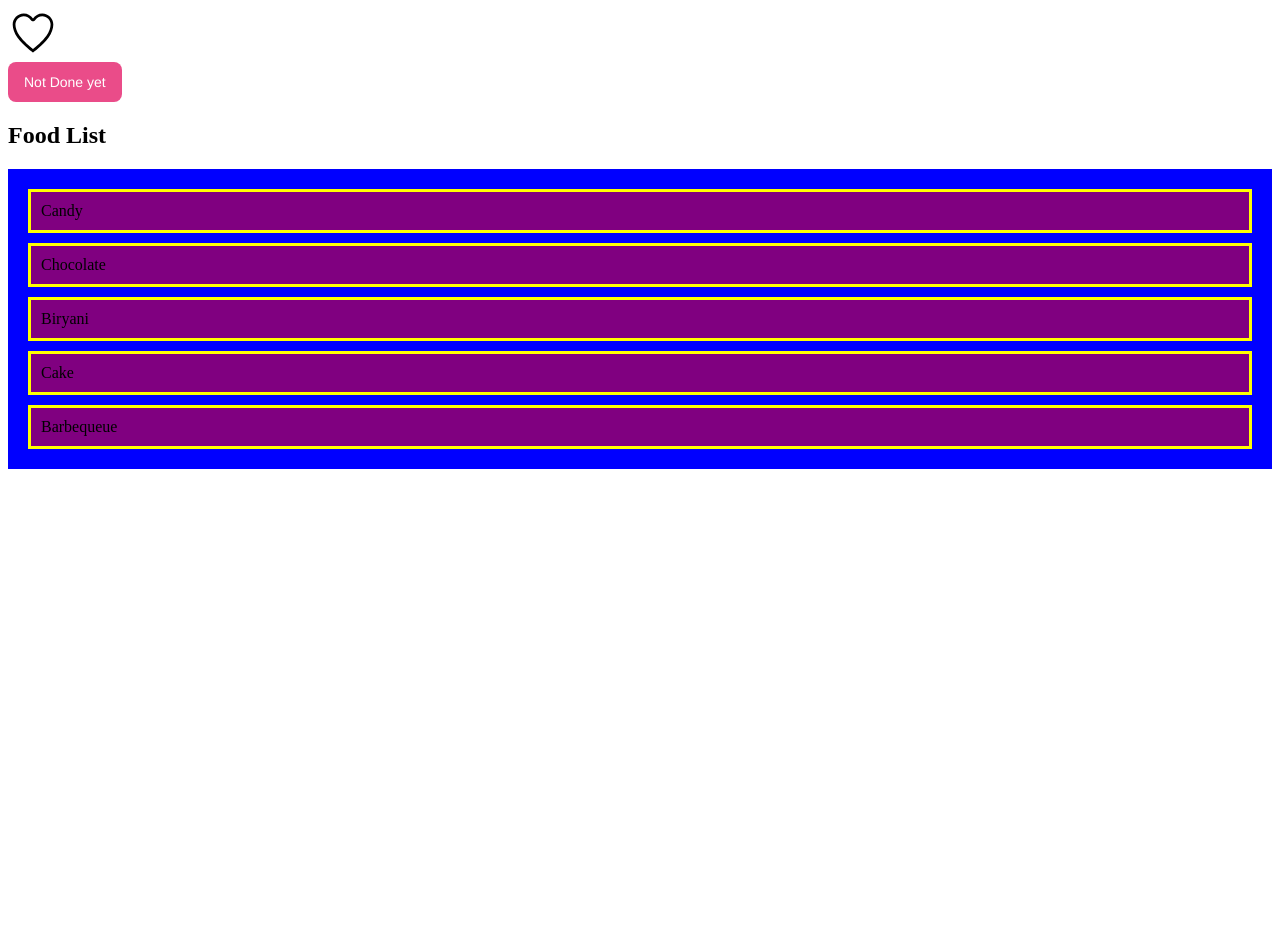
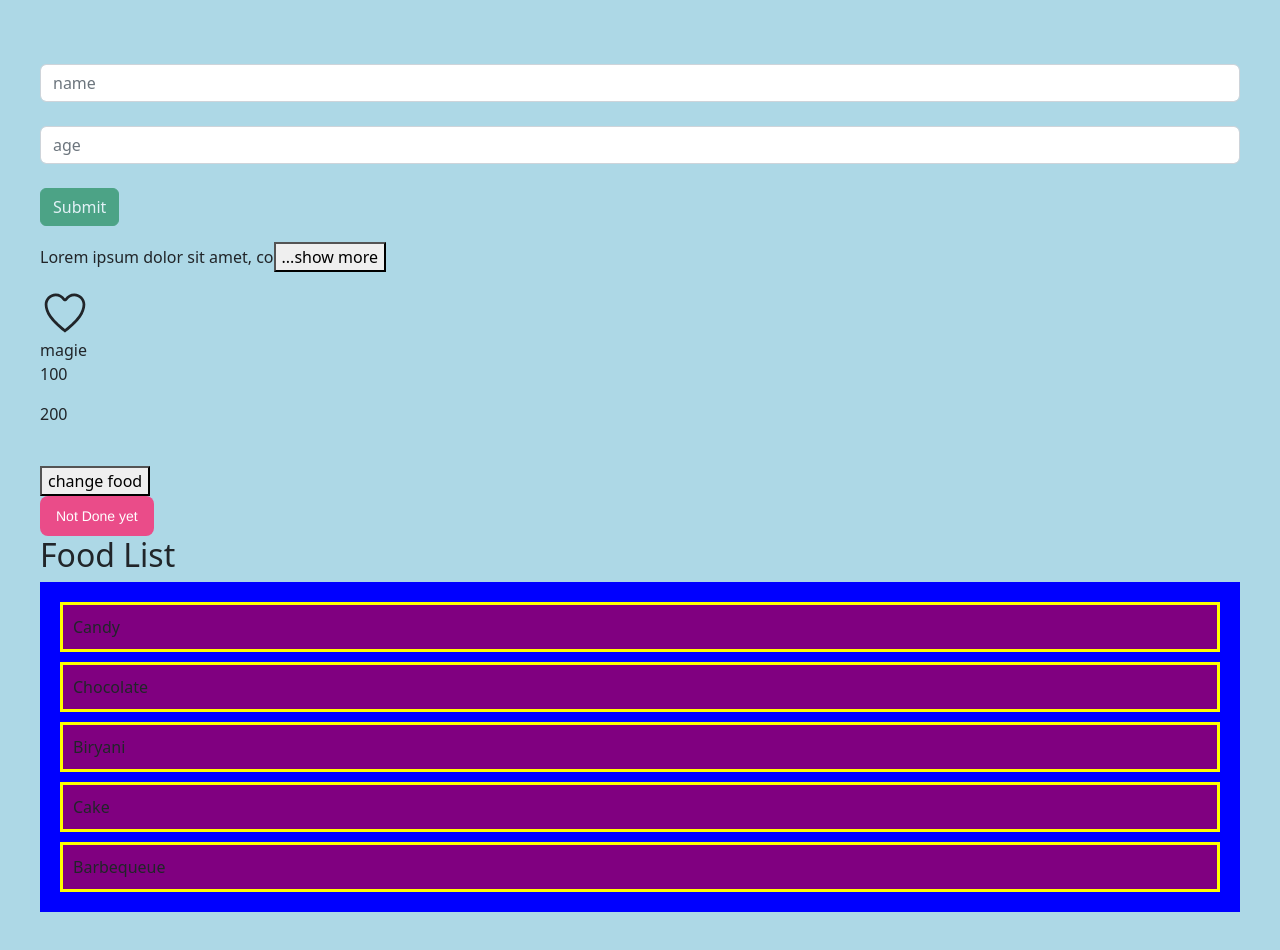
Before and after one commit to kazirumi/react_practice_mosh, a React (Vite) app: page / in a window 1280 px wide. Before the commit the page ends 800 px from the top, so only its background shows below. Built offline with nearby package versions, Linux system fonts and the light colour scheme.

Commit message:
lesson 6- building form

```diff
--- a/package.json
+++ b/package.json
@@ -9,11 +9,14 @@
     "preview": "vite preview"
   },
   "dependencies": {
+    "@hookform/resolvers": "^2.9.11",
     "bootstrap": "^5.2.3",
     "react": "^18.2.0",
     "react-dom": "^18.2.0",
+    "react-hook-form": "7.43",
     "react-icons": "^4.12.0",
-    "styled-components": "^6.1.6"
+    "styled-components": "^6.1.6",
+    "zod": "^3.20.6"
   },
   "devDependencies": {
     "@types/react": "^18.0.27",
--- a/src/App.tsx
+++ b/src/App.tsx
@@ -2,8 +2,10 @@ import { useState } from "react";
 import ListGroup from "./components/ListGroup";
 import Alert from "./components/Alert";
 import Button from "./components/Button/Button";
-import './App.css'
+import "./App.css";
 import Like from "./components/Like/Like";
+import ExpandableText from "./components/ExpandableText/ExpandableText";
+import Form from "./components/Form/Form";
 
 function App() {
   let [items, setItems] = useState([
@@ -27,7 +29,20 @@ function App() {
 
   return (
     <div>
-      <Like onClick={()=>console.log("clicked like")}/>
+      <Form />
+      <ExpandableText stringLimit={30}>
+        Lorem ipsum dolor sit amet, consectetur adipisicing elit. Non corrupti
+        quam perferendis voluptates sequi. Animi dolor fuga aut, amet
+        reprehenderit sint rem iusto saepe inventore tenetur quas eligendi
+        nesciunt consectetur! Lorem ipsum dolor sit amet consectetur adipisicing
+        elit. Corporis repellat fugiat distinctio pariatur consequuntur ipsam
+        rerum quasi tenetur, ipsa commodi error reprehenderit illum iste debitis
+        possimus omnis nostrum, itaque dicta. Lorem ipsum dolor, sit amet
+        consectetur adipisicing elit. Quasi vero tenetur beatae error sapiente
+        placeat vel, corrupti repellendus possimus. Et doloribus labore
+        molestias repudiandae facere minus suscipit repellat accusantium aut.
+      </ExpandableText>
+      <Like onClick={() => console.log("clicked like")} />
       <div className="">
         <Button button_type="danger" onClick={handleBtnClick}>
           Not Done yet
--- a/src/components/Button/Button.tsx
+++ b/src/components/Button/Button.tsx
@@ -1,4 +1,4 @@
-import React from "react";
+import React, { useState } from "react";
 import styles from "./Button.module.css";
 interface Props {
   button_type?: "primary" | "danger" | "secondary";
@@ -6,7 +6,35 @@ interface Props {
   onClick: () => void;
 }
 const Button = ({ button_type = "primary", children, onClick }: Props) => {
+  const [food, setFood] = useState({
+    name: "Noodles",
+    comapany: "magie",
+    origin: [
+      { place: "Pakistan", id: 1, price: 100 },
+      { place: "Pakistan", id: 2, price: 200 },
+    ],
+  });
+
   return (
+    <>
+      {food.comapany}
+      <br />
+      {food.origin.map((x) => (
+        <p key={x.id}>{x.price}</p>
+      ))}
+      <br />
+      <button
+        onClick={() => {
+          setFood({
+            ...food,
+            comapany: "cocola",
+            origin: food.origin.map(item=>item.id===1?{...item,price:300}:item),
+          });
+        }}
+      >
+        change food
+      </button>
+      <br></br>
       <button
         type="button"
         onClick={onClick}
@@ -18,6 +46,7 @@ const Button = ({ button_type = "primary", children, onClick }: Props) => {
       >
         {children}
       </button>
+    </>
   );
 };
 
--- /dev/null
+++ b/src/components/ExpandableText/ExpandableText.tsx
@@ -0,0 +1,28 @@
+import React, { useState } from "react";
+interface Props {
+  children: string;
+  stringLimit?: number;
+}
+
+const ExpandableText = ({ children, stringLimit = 30 }: Props) => {
+  const [toggleExpand, setToggleExpand] = useState(false);
+  if (children.length <= stringLimit) return <p>{children}</p>;
+  return (
+    <>
+      <p>
+        {toggleExpand || children.substring(0, stringLimit)}
+        {toggleExpand || (
+          <button onClick={() => setToggleExpand(true)}>...show more</button>
+        )}
+      </p>
+      <p>
+        {toggleExpand && children}
+        {toggleExpand && (
+          <button onClick={() => setToggleExpand(false)}>...show less</button>
+        )}
+      </p>
+    </>
+  );
+};
+
+export default ExpandableText;
--- /dev/null
+++ b/src/components/Form/Form.tsx
@@ -0,0 +1,58 @@
+import React, { FormEvent, useRef, useState } from "react";
+import { FieldValue, useForm } from "react-hook-form";
+import { z } from "zod";
+import { zodResolver } from "@hookform/resolvers/zod";
+
+const personSchema = z.object({
+  name: z.string().min(3,{message:'should be three character'}),
+  age: z.number({invalid_type_error:'age field is required'}).min(21)
+});
+
+type formData = z.infer<typeof personSchema>;
+
+const Form = () => {
+  const {
+    register,
+    handleSubmit,
+    reset,
+    formState: { errors,isValid },
+  } = useForm<formData>({resolver:zodResolver(personSchema)});
+
+  const onSubmit = (data: FieldValue<{ name: string; age: number }>) => {
+    console.log(data);
+  };
+
+  return (
+    <div>
+      <div className="mb-3 ">
+        <form onSubmit={handleSubmit(onSubmit)}>
+          <label htmlFor="name" className="form-label"></label>
+          <input
+            {...register("name")}
+            placeholder="name"
+            id="name"
+            type="text"
+            className="form-control"
+          />
+          {errors.name  && <p className="text-danger">{errors.name.message}</p>}
+
+          <label htmlFor="age" className="form-label"></label>
+          <input
+            {...register("age",{valueAsNumber:true})}
+            placeholder="age"
+            id="age"
+            type="number"
+            className="form-control"
+          />
+          {errors.age  && <p className="text-danger">{errors.age.message}</p>}
+
+          <button disabled={!isValid} type="submit" className="mt-4 btn btn-success">
+            Submit
+          </button>
+        </form>
+      </div>
+    </div>
+  );
+};
+
+export default Form;
--- /dev/null
+++ b/src/index.css
@@ -0,0 +1,4 @@
+body{
+    padding: 40px;
+    background-color: lightblue;
+}
--- a/src/main.tsx
+++ b/src/main.tsx
@@ -1,7 +1,8 @@
 import React from "react";
 import ReactDOM from "react-dom/client";
 import App from "./App";
-// import 'bootstrap/dist/css/bootstrap.css'
+import "bootstrap/dist/css/bootstrap.css";
+import "./index.css";
 
 ReactDOM.createRoot(document.getElementById("root") as HTMLElement).render(
   <React.StrictMode>
```
Also changed, not shown: 1 other file (tests, documents, lock files or other folders). Lines whose indentation alone changed are shown as unchanged.
